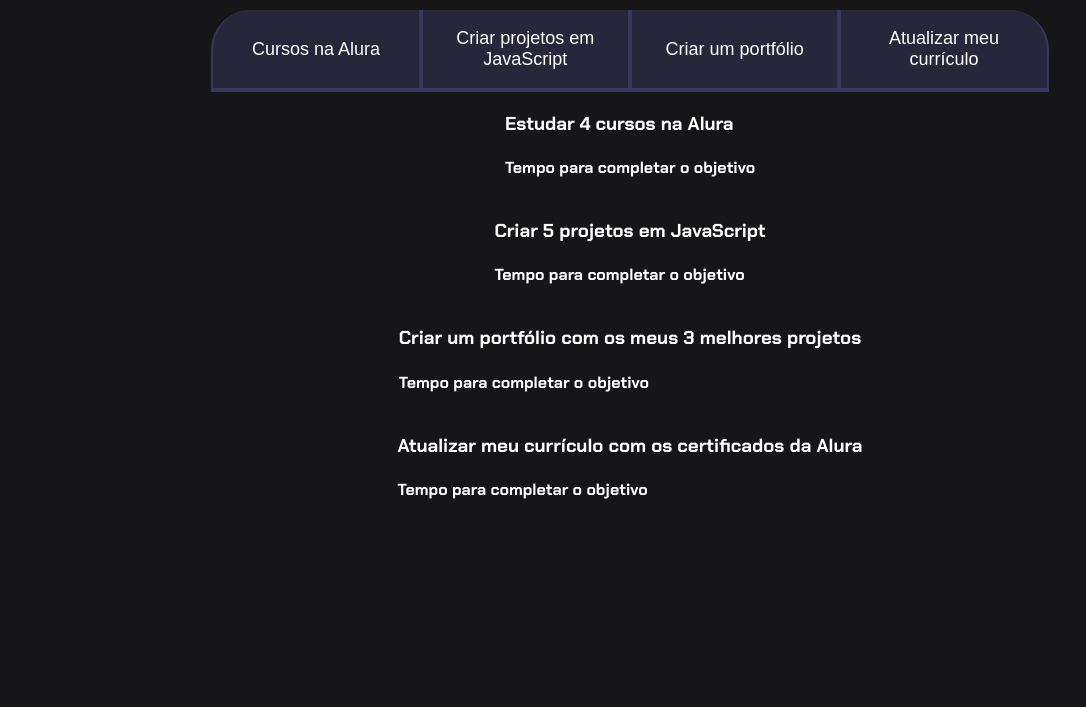
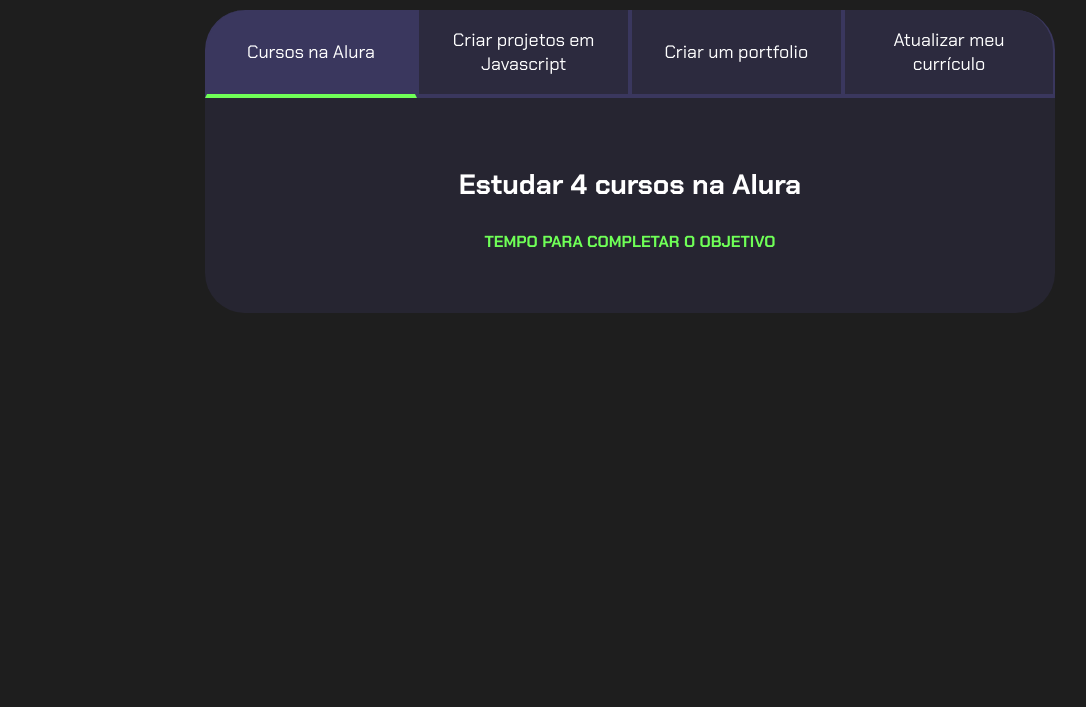
Before and after one commit to ViniciusRodrigues14/projeto-de-vida, a plain HTML site: page projeto-de-vida-main/index.html in a window 1280 px wide. Shown: the part 93-800 px from the top of the page, without its empty margins (10-1096 px from the left). Drawn offline with Linux system fonts and the light colour scheme.

Commit message:
Add files via upload

```diff
--- a/projeto-de-vida-main/index.html
+++ b/projeto-de-vida-main/index.html
@@ -1,3 +1,4 @@
+
 <!DOCTYPE html>
 <html lang="pt-br">
 <head>
@@ -6,31 +7,37 @@
     <title>Meus objetivos do ano</title>
     <link rel="stylesheet" href="style.css">
 </head>
-</body>
+<body>
     <section class="conteudo-principal">
-      <h2 class="titulo-principal">Meus Objetivos do ano_</h2>
+        <h2 class="titulo-principal">Meus Objetivos do ano<span>_</span></h2>
+        <div class="conteudo">
         <div class="botoes">
-        <button class="botao">Cursos na Alura</button>
-        <button class="botao">Criar projetos em JavaScript</button>
-        <button class="botao">Criar um portfólio</button>
+            <button class="botao ativo">Cursos na Alura</button>
+            <button class="botao">Criar projetos em Javascript</button>
+            <button class="botao">Criar um portfolio</button>
             <button class="botao">Atualizar meu currículo</button>
         </div>
-      <div class="abas-texto"
-          <div class="aba-conteudo">
+        <div class="abas-textos">
+            <div class="aba-conteudo ativo">
                 <h3 class="aba-conteudo-titulo-principal">Estudar 4 cursos na Alura</h3>
                 <h4 class="aba-conteudo-titulo-secundario">Tempo para completar o objetivo</h4>
+                <div class="contador"></div>
             </div>
             <div class="aba-conteudo">
-        <h3 class="aba-conteudo-titulo-principal">Criar 5 projetos em JavaScript</h3>
+                <h3 class="aba-conteudo-titulo-principal">Criar 5 projetos em Javascript</h3>
                 <h4 class="aba-conteudo-titulo-secundario">Tempo para completar o objetivo</h4>
+                <div class="contador"></div>
             </div>
             <div class="aba-conteudo">
-      <h3 class="aba-conteudo-titulo-principal">Criar um portfólio com os meus 3 melhores projetos</h3>
+                <h3 class="aba-conteudo-titulo-principal">Criar um portfolio com os meus 3 melhores projetos</h3>
                 <h4 class="aba-conteudo-titulo-secundario">Tempo para completar o objetivo</h4>
+                <div class="contador"></div>
             </div>
             <div class="aba-conteudo">
-    <h3 class="aba-conteudo-titulo-principal">Atualizar meu currículo com os certificados da Alura</h3>
+                <h3 class="aba-conteudo-titulo-principal">Atualizar meu curriculo com os certificados da Alura</h3>
                 <h4 class="aba-conteudo-titulo-secundario">Tempo para completar o objetivo</h4>
+                <div class="contador"></div>
+            </div>
         </div>
     </div>
     </section>
--- a/projeto-de-vida-main/main.js
+++ b/projeto-de-vida-main/main.js
@@ -0,0 +1,15 @@
+const botoes = document.querySelectorAll(".botao");
+const textos = document.querySelectorAll(".aba-conteudo");
+
+for (let i = 0; i < botoes.length; i++) {
+    botoes[i].onclick = function () {
+
+        for (let j = 0; j < botoes.length; j++) {
+            botoes[j].classList.remove("ativo");
+            textos[j].classList.remove("ativo");
+        }
+
+        botoes[i].classList.add("ativo");
+        textos[i].classList.add("ativo");
+    }
+}
--- a/projeto-de-vida-main/style.css
+++ b/projeto-de-vida-main/style.css
@@ -1,7 +1,7 @@
-@import url('https://fonts.googleapis.com/css?family=Chakra+Petch:wght@400;700&display=swap');
+@import url('https://fonts.googleapis.com/css2?family=Chakra+Petch:wght@400;700&display=swap');
 
 :root {
-  --cor-de-fundo: #161618;
+    --cor-de-fundo: #1E1E1E;
     --verde: #6FFF57;
     --branco: #FFFFFF;
     --botao-ativo: #3A375E;
@@ -14,6 +14,8 @@
     color: var(--branco);
     font-family: 'Chakra Petch', sans-serif;
 }
+
+
 .conteudo-principal {
     display: flex;
     flex-direction: column;
@@ -23,16 +25,20 @@
     width: 100%;
     margin: 0 auto;
 }
+
 .titulo-principal {
     text-align: left;
     width: 100%;
     font-size: 32px;
 }
+
 .titulo-principal span {
     color: var(--verde);
 }
+
+
 .botao {
-    font-family: "Crakra Petch", sans-serif;
+    font-family: 'Chakra Petch', sans-serif;
     background-color: var(--botao-inativo);
     color: var(--branco);
     display: flex;
@@ -46,9 +52,43 @@
     border-right: 2px solid var(--botao-ativo);
     border-top: none;
 }
+
+.botao:first-child {
+    border-radius: 40px 40px 0 0;
+}
+
 .botoes {
     display: block;
 }
+
+.botao.ativo{
+    background-color: var(--botao-ativo);
+    border-bottom: 4px solid var(--verde);
+}
+
+.abas-textos{
+    background-color: var(--texto-fundo);
+    padding: 40px;
+    border-radius: 0 0 40px 40px;
+}
+.aba-conteudo.ativo{
+    display:block;
+}
+
+.aba-conteudo{
+    display: none;
+}
+
+.aba-conteudo-titulo-principal{
+    font-size: 28px;
+    text-align: center;
+}
+.aba-conteudo-titulo-secundario{
+    text-align: center;
+    color: var(--verde);
+    text-transform: uppercase;
+}
+
 @media screen and (min-width: 768px) {
     .botoes {
         display: flex;
@@ -62,12 +102,3 @@
         border-radius: 0 40px 0 0;
     }
 }
-.ativo{
-    background-color: var(--botao-ativo);
-    border-bottom: 4px solid var(--verde);
-    }
-.abas-textos{
-    background-color: var(--texto-fundo);
-    padding: 40px;
-    border-radius: 0 0 40px 40px;
-}
```
Lines whose indentation alone changed are shown as unchanged.
